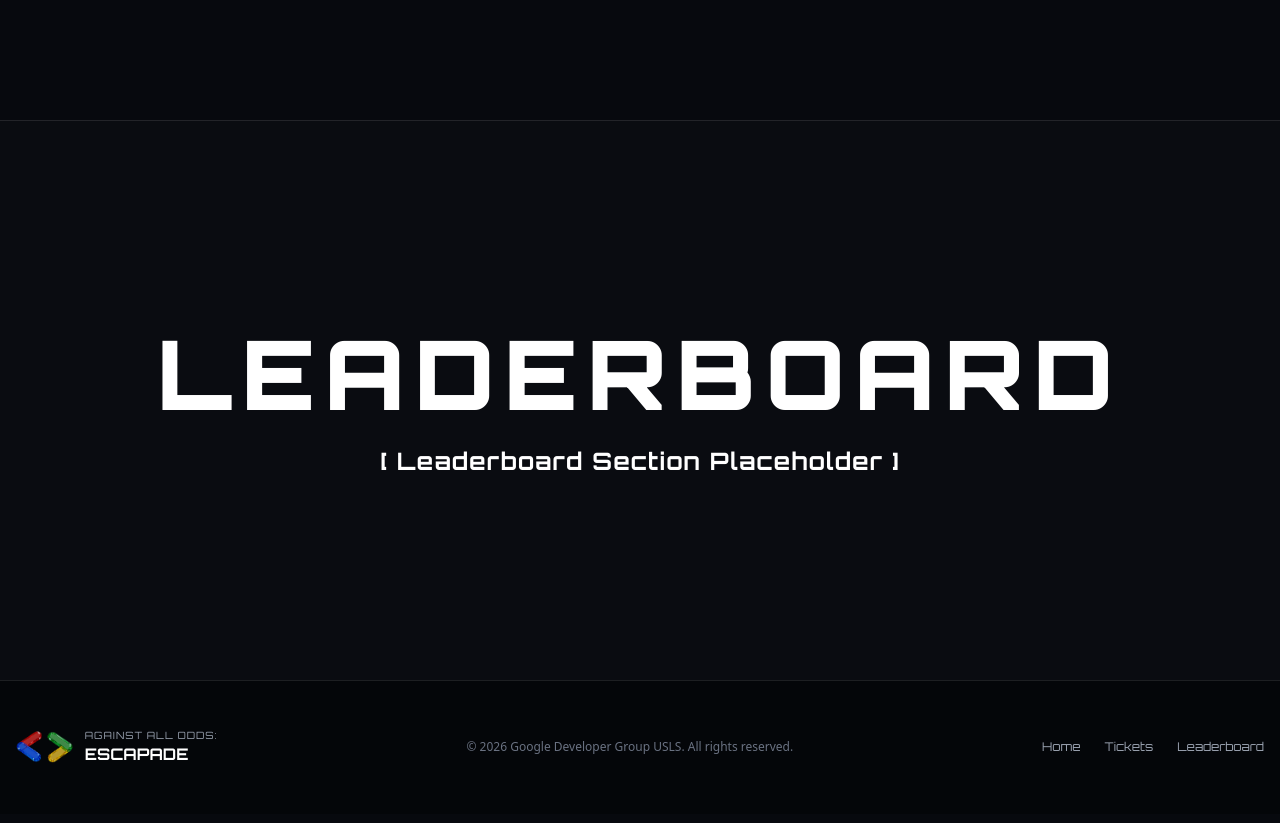
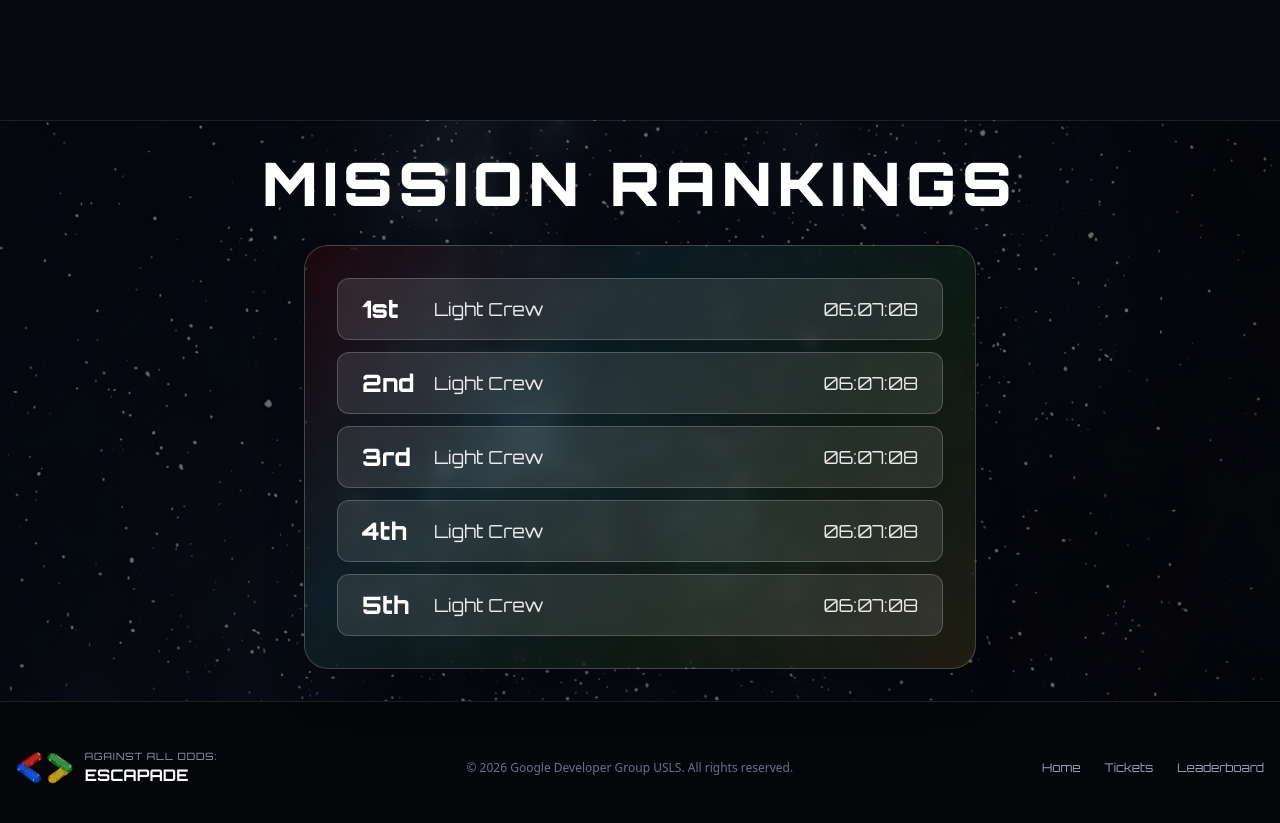
Before and after one commit to Frosonvoid/escapade, a React (Vite) app: page / in a window 1280 px wide. Shown: the part 2360-3183 px from the top of the page. Built offline with nearby package versions, Linux system fonts and the light colour scheme.

Commit message:
feat: added leaderboard layout with heading. to be updated

```diff
--- a/src/views/LeaderboardSection.tsx
+++ b/src/views/LeaderboardSection.tsx
@@ -1,15 +1,51 @@
+import starsBg from "../assets/strrrs.png";
+
 export function LeaderboardSection() {
+  const rankings = [
+    { rank: "1st", team: "Light Crew", time: "06:07:08" },
+    { rank: "2nd", team: "Light Crew", time: "06:07:08" },
+    { rank: "3rd", team: "Light Crew", time: "06:07:08" },
+    { rank: "4th", team: "Light Crew", time: "06:07:08" },
+    { rank: "5th", team: "Light Crew", time: "06:07:08" },
+  ];
+
   return (
     <section
       id="leaderboard"
-      className="min-h-[70vh] flex flex-col items-center justify-center p-8 border-t border-white/10 text-white text-center bg-white/[0.01]"
+      style={{ backgroundImage: `url(${starsBg})` }}
+      className="min-h-[70vh] flex flex-col items-center justify-center p-8 border-t border-white/10 text-white text-center bg-cover bg-center bg-no-repeat"
     >
-      <h2 className="text-5xl sm:text-7xl md:text-8xl font-orbitron font-black text-white uppercase tracking-widest">
-        Leaderboard
+      <h2 className="text-4xl sm:text-6xl font-orbitron font-black text-white uppercase tracking-widest mb-8">
+        MISSION RANKINGS
       </h2>
-      <p className="mt-6 text-white text-xl sm:text-2xl font-orbitron font-bold tracking-wider">
-        [ Leaderboard Section Placeholder ]
-      </p>
+
+      {/* Main Container with Lowered Gradient Opacity (0.2) */}
+      <div
+        className="w-full max-w-2xl p-6 sm:p-8 rounded-3xl backdrop-blur-sm border border-white/20 shadow-2xl flex flex-col gap-3"
+        style={{
+          background:
+            "linear-gradient(135deg, rgba(222, 0, 0, 0.1), rgba(64, 192, 206, 0.1), rgba(73, 180, 46, 0.1), rgba(255, 222, 66, 0.1))",
+        }}
+      >
+        {rankings.map((item, index) => (
+          <div
+            key={index}
+            className="flex items-center justify-between px-6 py-3.5 bg-white/10 hover:bg-white/15 border border-white/20 rounded-xl transition-all"
+          >
+            <div className="flex items-center gap-6">
+              <span className="w-12 text-left font-orbitron font-extrabold text-xl sm:text-2xl text-white">
+                {item.rank}
+              </span>
+              <span className="font-orbitron text-base sm:text-lg text-white/90">
+                {item.team}
+              </span>
+            </div>
+            <span className="font-orbitron text-base sm:text-lg text-white/90">
+              {item.time}
+            </span>
+          </div>
+        ))}
+      </div>
     </section>
-  )
+  );
 }
```
Also changed, not shown: src/assets/strrrs.png (added).
